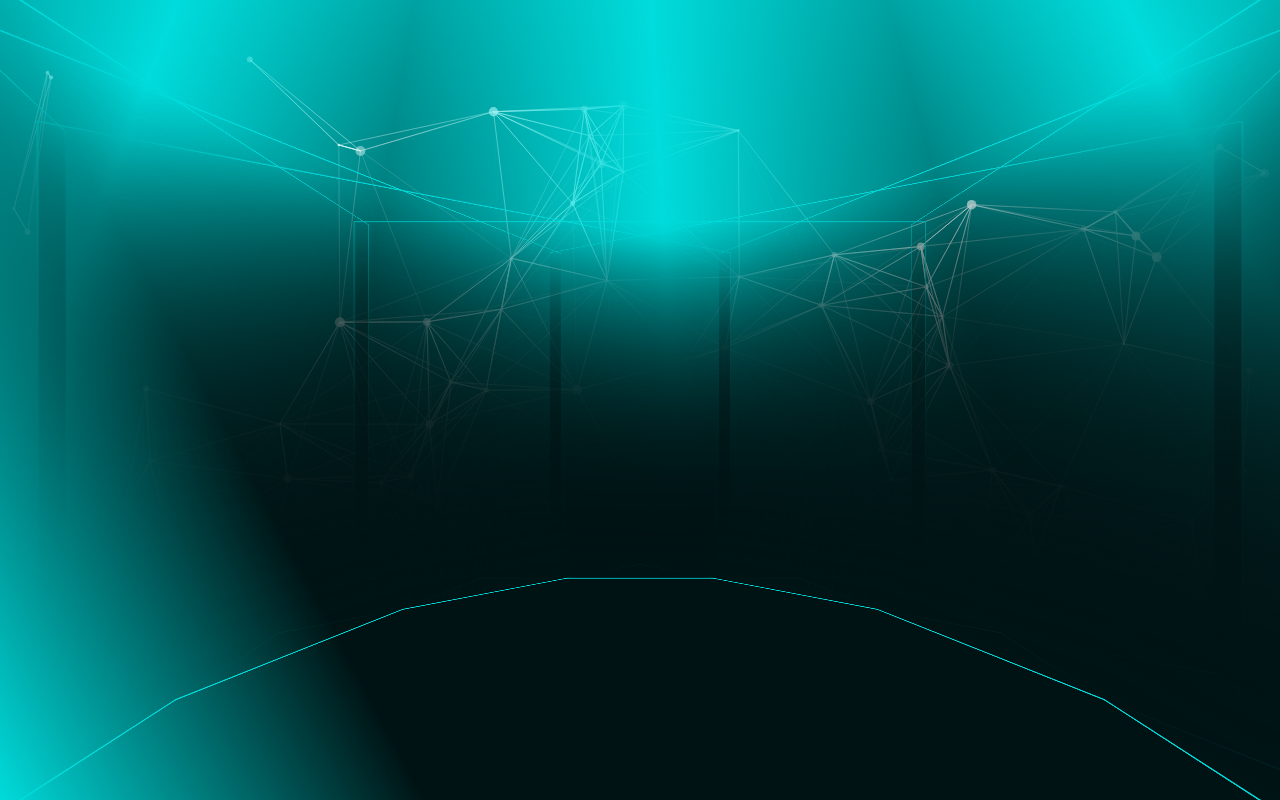
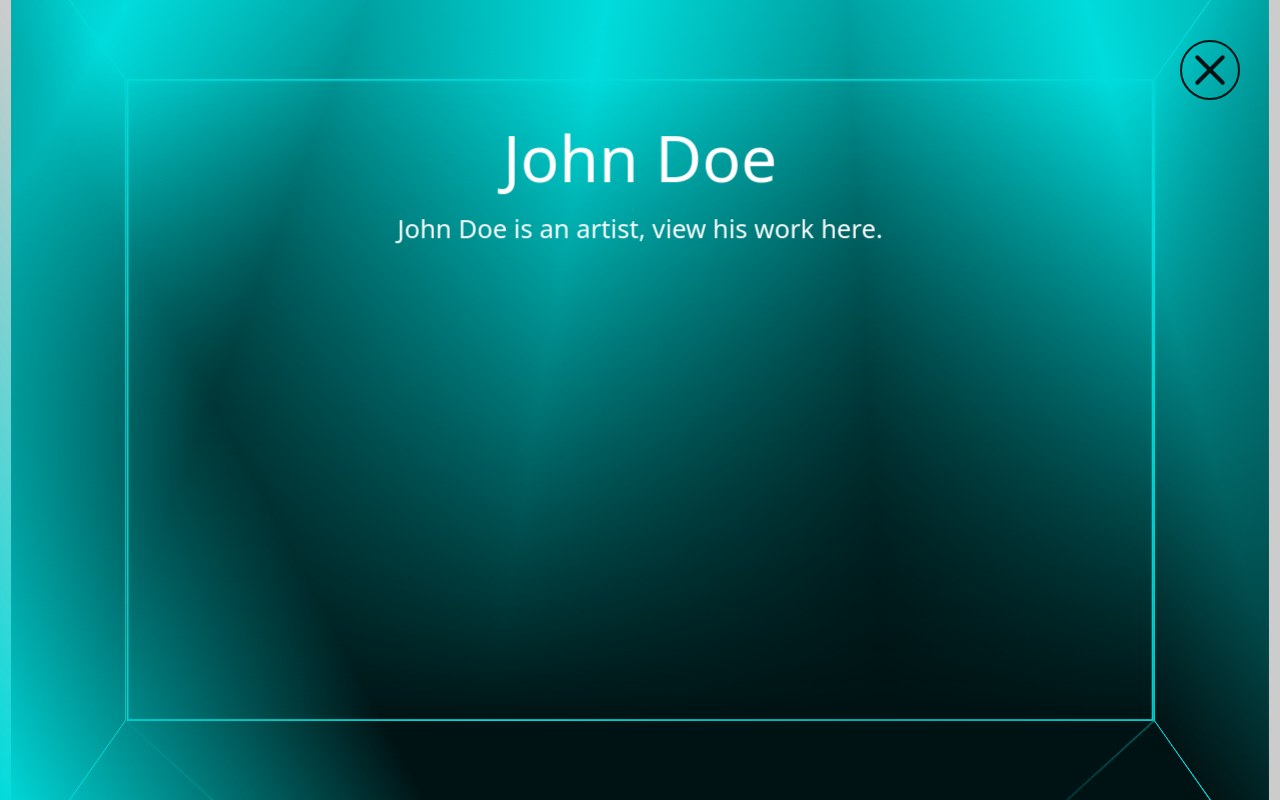
Before and after one commit to BlackPawsStudio/prisma-gallery, a Next.js app: page /artist/1 in a window 1280 px wide. Built offline with nearby package versions, Linux system fonts and the light colour scheme.

Commit message:
created artist page

```diff
--- a/src/app/artist/[id]/page.tsx
+++ b/src/app/artist/[id]/page.tsx
@@ -1,15 +1,22 @@
-"use client";
-import "@/app/globals.css";
-import "swiper/css";
-import { useEffect, useState } from "react";
-import Prism from "@/components/Prism";
-import ParticlesComponent from "@/components/Particles";
+'use client';
+import '@/app/globals.css';
+import 'swiper/css';
+import { useEffect, useMemo, useState } from 'react';
+import Prism from '@/components/Prism';
+import { TitleSlide } from '@/components/ArtistPage/TitleSlide';
+import { ImageSlide } from '@/components/ArtistPage/ImageSlide';
+import { data as usersData } from '@/demoInfo';
+import { useRouter } from 'next/navigation';
 
 const ArtistPage = () => {
-  const [slide, setSlide] = useState(0);
+  const data = usersData[0];
+
+  const [slide, setSlide] = useState(-1);
 
   const [clientWidth, setClientWidth] = useState(window.innerWidth);
   const [clientHeight, setClientHeight] = useState(window.innerHeight);
+
+  const router = useRouter();
 
   useEffect(() => {
     window.onload = () => {
@@ -22,15 +29,28 @@ const ArtistPage = () => {
     };
   }, []);
 
+  const slides = useMemo(() => {
+    const title = <TitleSlide data={data} />;
+    const images = data.images.concat().map((el) => <ImageSlide data={el} key={el.id} />);
+
+    return [title, ...images].reverse();
+  }, [data]);
+
   return (
     <div
       className={
-        "relative w-screen h-screen flex items-center justify-center text-white overflow-hidden bg-gradient-to-b from-main to-mainDarker"
+        'relative w-screen h-screen flex items-center justify-center text-text overflow-hidden bg-gradient-to-b from-main to-mainDarker'
       }
     >
-      <ParticlesComponent />
+      <button
+        onClick={() => router.push('/')}
+        className="fixed top-[5vh] right-[5vh] hover:scale-110 z-30 bg-transparent w-10 h-10 border-2 border-mainDarker rounded-full p-7"
+      >
+        <div className="absolute bg-mainDarker w-1 h-10 rounded-full rotate-45 top-1/2 -translate-y-1/2 left-1/2 -translate-x-1/2" />
+        <div className="absolute bg-mainDarker w-1 h-10 rounded-full -rotate-45 top-1/2 -translate-y-1/2 left-1/2 -translate-x-1/2" />
+      </button>
       <div
-        className={"-z-1 absolute w-full h-full top-0 left-0 overflow-hidden"}
+        className={'-z-1 absolute w-full h-full top-0 left-0 overflow-hidden'}
         style={{
           perspective: `${clientWidth / 3}px`,
         }}
@@ -39,29 +59,29 @@ const ArtistPage = () => {
       </div>
       <div className="fixed top-0 z-10 left-0 w-screen h-screen flex items-center justify-between">
         <div
-          className="h-full w-1/3 cursor-pointer hover:bg-gradient-to-tr from-light via-transparent to-transparent"
+          className="h-full w-1/3 cursor-pointer bg-gradient-to-tr opacity-0 hover:opacity-100 from-light via-transparent to-transparent transition-all"
           onClick={() => setSlide((p) => p + 1)}
         />
         <div
-          className="h-full w-1/3 cursor-pointer hover:bg-gradient-to-tl from-light via-transparent to-transparent"
+          className="h-full w-1/3 cursor-pointer bg-gradient-to-tl opacity-0 hover:opacity-100 from-light via-transparent to-transparent transition-all"
           onClick={() => setSlide((p) => p - 1)}
         />
       </div>
       <div
         style={{
-          perspective: "500px",
+          perspective: '500px',
         }}
       >
         <Prism
           outer
           height={clientHeight}
           width={clientWidth}
-          sides={new Array(12).fill('')}
+          sides={slides}
           smooth="0.5s"
           showTile={slide}
-          topColor={"transparent"}
-          bottomColor={"var(--main-darker-color)"}
-          sideColor={"linear-gradient(transparent, var(--main-darker-color))"}
+          topColor={'transparent'}
+          sideColor={'linear-gradient(var(--card-color), var(--card-darker-color))'}
+          bottomColor={'var(--card-darker-color)'}
           border="2px solid var(--light-color)"
         />
       </div>
--- a/src/app/globals.css
+++ b/src/app/globals.css
@@ -5,5 +5,8 @@
 :root {
   --main-color: #00a2a2;
   --main-darker-color: #001314;
+  --card-color: transparent;
+  --card-darker-color: #001314;
   --light-color: #01dbdb;
+  --text-color: #fff;
 }
--- /dev/null
+++ b/src/components/ArtistPage/ImageSlide.tsx
@@ -0,0 +1,16 @@
+import { IImage } from '@/utils/types';
+
+interface ImageSlideProps {
+  data: IImage;
+}
+
+export const ImageSlide = ({ data }: ImageSlideProps) => {
+  return (
+    <div className="w-full h-full flex items-center justify-center relative">
+      <img src={data.url} alt={data.title} className="h-full" />
+      <div className="absolute border-light border bottom-[5vh] left-1/2 -translate-x-1/2 bg-gradient-to-r from-main via-transparent to-main px-[5vh] py-[2vh] rounded-full">
+        {data.title}
+      </div>
+    </div>
+  );
+};
--- /dev/null
+++ b/src/components/ArtistPage/TitleSlide.tsx
@@ -0,0 +1,14 @@
+import { IUser } from '@/utils/types';
+
+interface TitleSlideProps {
+  data: IUser;
+}
+
+export const TitleSlide = ({ data }: TitleSlideProps) => {
+  return (
+    <div className='w-full h-full flex flex-col items-center p-[10vh] gap-[7vh]'>
+      <h2 className='text-[10vh]'>{data.name}</h2>
+      <p className='text-[4vh]'>{data.description}</p>
+    </div>
+  );
+};
--- a/src/components/Particles/index.tsx
+++ /dev/null
@@ -1,54 +0,0 @@
-import Particles from 'react-tsparticles';
-import { loadSlim } from 'tsparticles-slim';
-import { useCallback } from 'react';
-import { Engine } from 'tsparticles-engine';
-
-const isDesktop = document.body.clientWidth > 1100;
-
-const options = {
-  fpsLimit: 40,
-  background: {
-    color: 'transparent',
-  },
-  fullScreen: {
-    enable: true,
-    zIndex: -1,
-  },
-  particles: {
-    links: {
-      enable: true,
-      distance: isDesktop ? 200 : 100,
-    },
-    move: {
-      enable: true,
-      speed: { min: 1, max: 2 },
-    },
-    opacity: {
-      value: { min: 0.3, max: 1 },
-    },
-    size: {
-      value: { min: 1, max: 5 },
-    },
-    number: {
-      density: {
-        enable: true,
-        area: 800,
-      },
-      value: isDesktop ? 80 : 60,
-    },
-  },
-};
-
-const ParticlesComponent = () => {
-  const particlesInit = useCallback(async (engine: Engine) => {
-    await loadSlim(engine);
-  }, []);
-
-  return (
-    <div className={"absolute top-0 left-0 w-screen h-screen z-0"}>
-      <Particles init={particlesInit} options={options} />
-    </div>
-  );
-};
-
-export default ParticlesComponent;
--- a/src/components/Prism/index.tsx
+++ b/src/components/Prism/index.tsx
@@ -1,5 +1,5 @@
-import { Fragment, ReactNode, useMemo } from "react";
-import Side from "./Side";
+import { Fragment, ReactNode, useMemo } from 'react';
+import Side from './Side';
 
 interface PrismProps {
   width: number;
@@ -36,21 +36,25 @@ const Prism = ({
   );
 
   const space = useMemo(() => {
+    if (outer) {
+      return Math.round(size / (2 * Math.tan(Math.PI / sides.length)));
+    }
     return Math.round(
-      ((width / 2) *
-        Math.sin(((90 - 360 / (sides.length * 2)) / 180) * Math.PI)) /
+      ((width / 2) * Math.sin(((90 - 360 / (sides.length * 2)) / 180) * Math.PI)) /
         Math.sin((90 / 180) * Math.PI)
     );
-  }, [sides.length, width]);
+  }, [outer, sides.length, size, width]);
   return (
     <div
-      className={"relative"}
+      className={'relative'}
       style={{
         width: `${width}px`,
         height: `${height}px`,
-        transform: `rotateY(${(360 / sides.length) * (showTile || 1)}deg)`,
-        transformStyle: "preserve-3d",
-        ...(spin ? { animation: `rotate 5s linear infinite;` } : {}),
+        transform: `${
+          outer ? `translateZ(${(space * (sides.length - 1)) / sides.length}px)` : ''
+        } rotateY(${(360 / sides.length) * -Number(showTile) + (outer ? 180 : 0)}deg)`,
+        transformStyle: 'preserve-3d',
+        ...(spin ? { animation: 'rotate linear infinite 5s' } : {}),
         ...(smooth ? { transition: `all ${smooth}` } : {}),
       }}
     >
@@ -60,12 +64,12 @@ const Prism = ({
             customStyle={{
               width: `${size}px`,
               height: 0,
-              transition: "all .5s",
-              transformOrigin: "top",
-              borderBottom: `${space}px solid ${topColor || "transparent"}`,
+              transition: 'all .5s',
+              transformOrigin: 'top',
+              borderBottom: `${space}px solid ${topColor || 'transparent'}`,
               borderRight: `${size / 2}px solid transparent`,
               borderLeft: `${size / 2}px solid transparent`,
-              borderTop: "0",
+              borderTop: '0',
               transform: `translateX(${(width - size) / 2}px) rotateY(${
                 (360 / sides.length) * id
               }deg)
@@ -75,14 +79,14 @@ const Prism = ({
           <Side
             customStyle={{
               width: `${size}px`,
-              background: sideColor || "transparent",
-              transition: "all .5s",
-              border: border ? border : "none",
+              background: sideColor || 'transparent',
+              transition: 'all .5s',
+              border: border ? border : 'none',
               transform: `translateX(${(width - size) / 2}px) rotateY(${
-                (360 / sides.length) * id + (outer ? 180 : 0)
+                (360 / sides.length) * id
               }deg)
-              translateZ(${space}px)`,
-              overflow: "hidden",
+              translateZ(${space}px) ${outer ? 'rotateY(180deg)' : ''}`,
+              overflow: 'hidden',
             }}
           >
             {el}
@@ -90,14 +94,14 @@ const Prism = ({
           <Side
             customStyle={{
               width: `${size}px`,
-              height: "0",
+              height: '0',
               bottom: 0,
-              transition: "all .5s",
-              transformOrigin: "bottom",
-              borderTop: `${space}px solid ${bottomColor || "transparent"}`,
+              transition: 'all .5s',
+              transformOrigin: 'bottom',
+              borderTop: `${space}px solid ${bottomColor || 'transparent'}`,
               borderRight: `${size / 2}px solid transparent`,
               borderLeft: `${size / 2}px solid transparent`,
-              borderBottom: "0",
+              borderBottom: '0',
               transform: `translateX(${(width - size) / 2}px) rotateY(${
                 (360 / sides.length) * id
               }deg)
--- a/tailwind.config.js
+++ b/tailwind.config.js
@@ -1,19 +1,22 @@
 /** @type {import('tailwindcss').Config} */
 module.exports = {
   content: [
-    "./app/**/*.{js,ts,jsx,tsx,mdx}",
-    "./pages/**/*.{js,ts,jsx,tsx,mdx}",
-    "./components/**/*.{js,ts,jsx,tsx,mdx}",
+    './app/**/*.{js,ts,jsx,tsx,mdx}',
+    './pages/**/*.{js,ts,jsx,tsx,mdx}',
+    './components/**/*.{js,ts,jsx,tsx,mdx}',
 
     // Or if using `src` directory:
-    "./src/**/*.{js,ts,jsx,tsx,mdx}",
+    './src/**/*.{js,ts,jsx,tsx,mdx}',
   ],
   theme: {
     extend: {
       colors: {
-        main: "var(--main-color)",
-        mainDarker: "var(--main-darker-color)",
-        light: "var(--light-color)",
+        main: 'var(--main-color)',
+        mainDarker: 'var(--main-darker-color)',
+        card: 'var(--card-color)',
+        cardDarker: 'var(--card-darker-color)',
+        text: 'var(--text-color)',
+        light: 'var(--light-color)',
       },
       backgroundImage: {
         lightGradient: `linear-gradient(
@@ -28,19 +31,28 @@ module.exports = {
         )`,
       },
       animation: {
-        lightMove: "lightMove ease-in-out infinite 10s",
+        lightMove: 'lightMove ease-in-out infinite 10s',
+        rotateAnim: 'rotate linear infinite 5s'
       },
       keyframes: {
         lightMove: {
-          "0%, 100%": {
+          '0%, 100%': {
             transform:
-              "translateX(-50%) translateY(-25%) scaleY(200%) rotateX(30deg) rotateZ(-10deg)",
+              'translateX(-50%) translateY(-25%) scaleY(200%) rotateX(30deg) rotateZ(-10deg)',
           },
-          "50%": {
+          '50%': {
             transform:
-              "translateX(-50%) translateY(-25%) scaleY(200%) rotateX(30deg) rotateZ(10deg)",
+              'translateX(-50%) translateY(-25%) scaleY(200%) rotateX(30deg) rotateZ(10deg)',
           },
         },
+        rotate: {
+          '0%': {
+            transform: 'rotate(0deg)',
+          },
+          '90%': {
+            transform: 'rotate(360deg)'
+          }
+        }
       },
     },
   },
```
Also changed, not shown: src/app/page.tsx (+15 -7 lines), src/demoInfo.ts (+17 -9 lines), src/utils/types.ts (+10 -0 lines).
